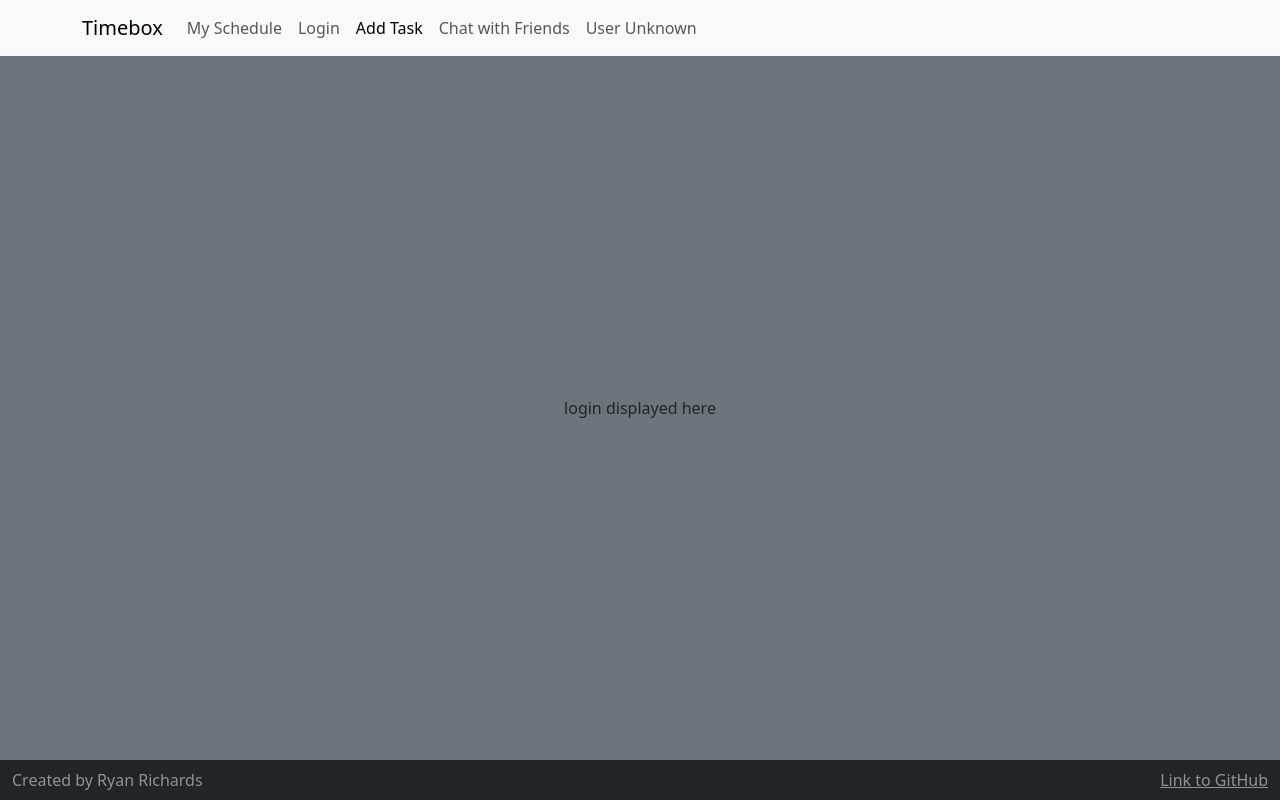
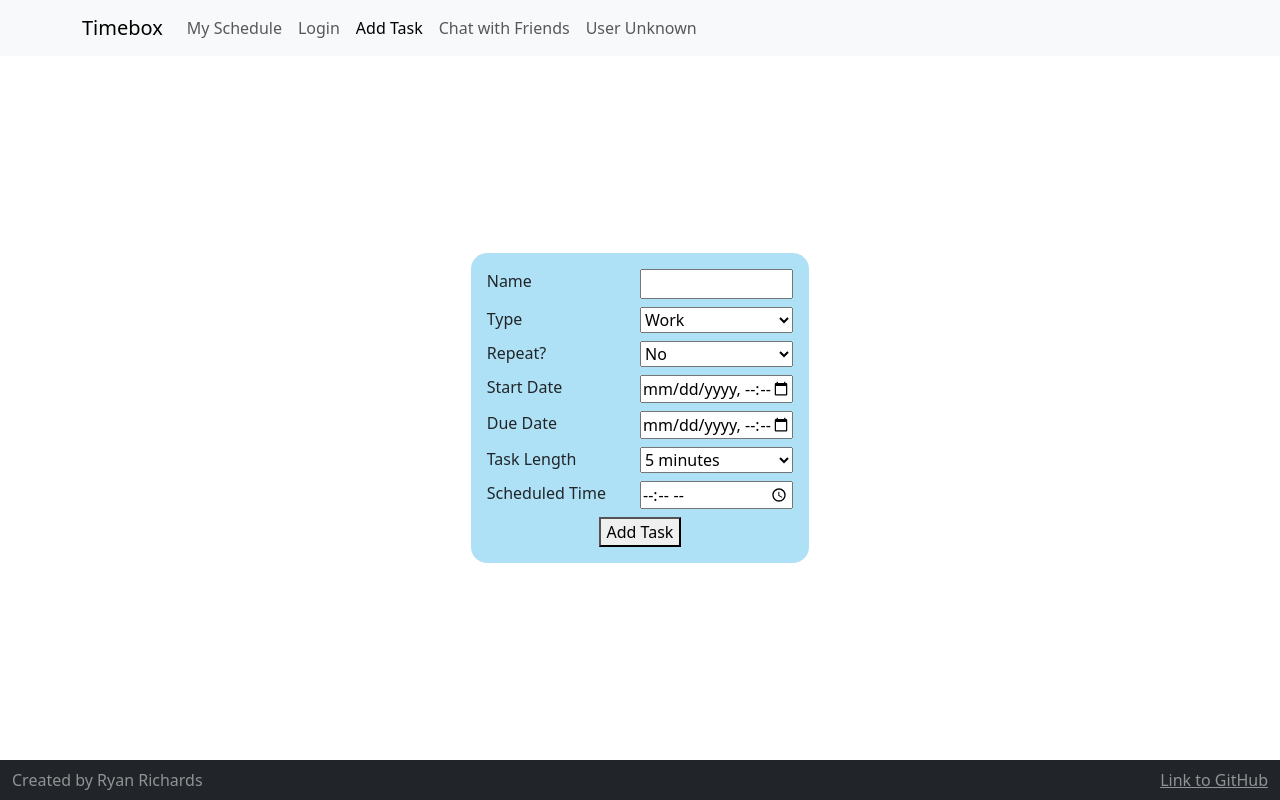
Before and after one commit to xinoehp512/startup, a React (Vite) app: page /addtask in a window 1280 px wide. Built offline with nearby package versions, Linux system fonts and the light colour scheme.

Commit message:
Converted Add Task

```diff
--- a/src/addtask/addtask.jsx
+++ b/src/addtask/addtask.jsx
@@ -1,9 +1,53 @@
 import React from 'react';
+
+import 'bootstrap/dist/css/bootstrap.min.css';
+import './addtask.css';
 
 export function AddTask() {
     return (
-        <main className="container-fluid bg-secondary text-center">
-            <div>login displayed here</div>
+        <main>
+            <form method="get" action="index.html">
+                <div>
+                    <label>Name</label><input type="text" className="input" />
+                </div>
+                <div>
+                    <label>Type</label>
+                    <select className="input">
+                        <option>Work</option>
+                        <option>School</option>
+                        <option>Other</option>
+                    </select>
+                </div>
+                <div>
+                    <label>Repeat?</label>
+                    <select className="input">
+                        <option>No</option>
+                        <option>Daily</option>
+                        <option>Weekly</option>
+                        <option>Other...</option>
+                    </select>
+                </div>
+                <div>
+                    <label>Start Date</label><input type="datetime-local" className="input" />
+                </div>
+                <div>
+                    <label>Due Date</label><input type="datetime-local" className="input" />
+                </div>
+                <div>
+                    <label>Task Length</label>
+                    <select className="input">
+                        <option>5 minutes</option>
+                        <option>15 minutes</option>
+                        <option>30 minutes</option>
+                        <option>1 hour</option>
+                    </select>
+                </div>
+                <div>
+                    <label>Scheduled Time</label><input type="time" className="input" />
+                </div>
+
+                <button type="submit">Add Task</button>
+            </form>
         </main>
     );
 }
```
